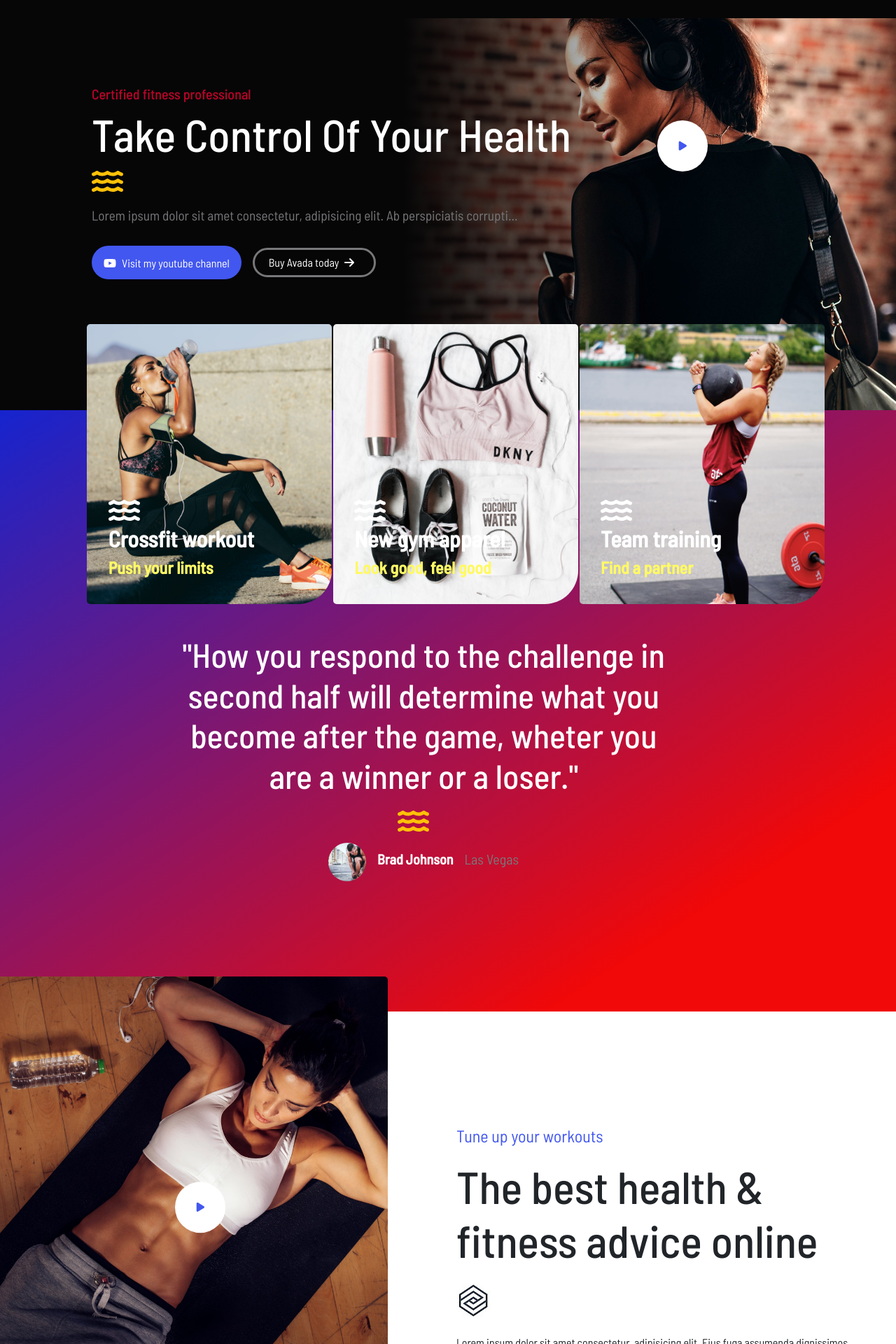
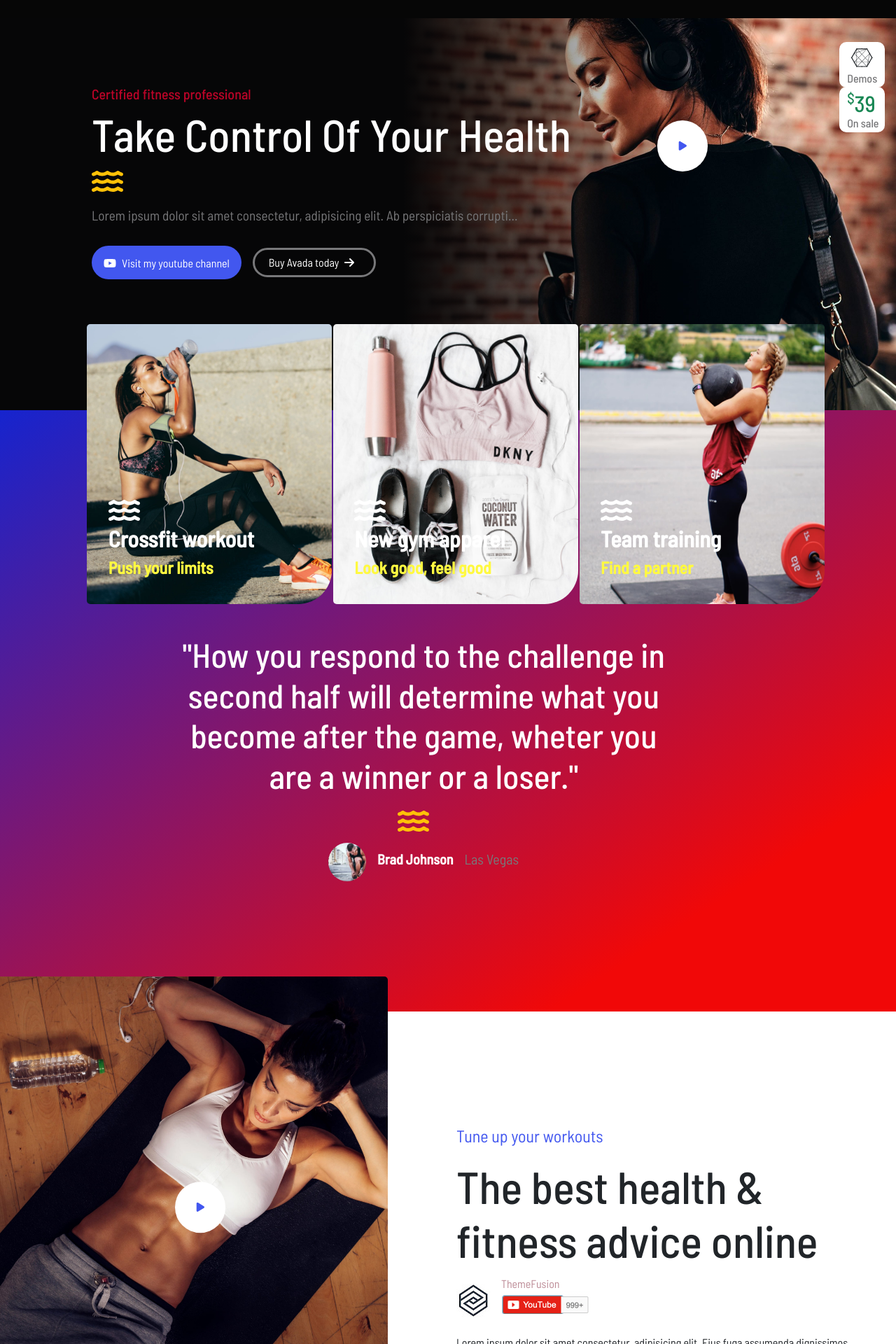
Before and after one commit to lucaperini/fitness-html-vuejs, a Vue app: page / in a window 1280 px wide. Shown: the part 100-2020 px from the top of the page at 70% size. Built offline with nearby package versions, Linux system fonts and the light colour scheme.

Commit message:
finalizzazione layout

```diff
--- a/src/App.vue
+++ b/src/App.vue
@@ -11,6 +11,7 @@
     <Sponsor />
     <Video />
     <Footer />
+    <Copyright />
   </div>
 </template>
 
@@ -27,6 +28,7 @@ import Cta from './components/Cta.vue'
 import Sponsor from './components/Sponsor.vue'
 import Video from './components/Video.vue'
 import Footer from './components/Footer.vue'
+import Copyright from './components/Copyright.vue'
 
 
 export default {
@@ -43,6 +45,7 @@ export default {
     Sponsor,
     Video,
     Footer,
+    Copyright,
 
   }
 }
--- a/src/components/Card.vue
+++ b/src/components/Card.vue
@@ -1,23 +1,42 @@
 <template>
     <div class="container">
-        <div class="cards-wrapper row row-cols-3 align-items-center">
+        <div class="cards-wrapper row row-cols-3 justify-content-center">
             <div class="card-item text-center text-white p-5">
-                <i class="fa-light fa-watch-fitness"></i>
-                <h4>Team training</h4>
-                <h5>Find a partner</h5>
-                <p>Lorem ipsum dolor, sit amet consectetur adipisicing elit. Eligendi, quasi qui ipsam earum laudantium nulla ducimus alias suscipit porro, reiciendis iusto, in tempore sit soluta excepturi velit deleniti iure ratione?</p>
+                <div class="card-content">
+                    <i class="card-icon fas fa-mobile"></i>
+                    <h4>Team training</h4>
+                    <h5>Find a partner</h5>
+                    <p>Lorem ipsum dolor, sit amet consectetur adipisicing elit. Eligendi, quasi qui ipsam earum laudantium nulla ducimus</p>
+                </div>
                 <div>
-                    <p class="videos d-inline-block">Find a partner</p>
-                    <i class="all-arrow fas fa-angle-right"></i>
+                    <p class="videos d-inline-block text-white">Find a partner</p>
+                    <i class="card-arrow fas fa-angle-right"></i>
                 </div>
             </div>
-            <div class="card-item">
-                ciccio
+            <div class="card-item text-center text-white p-5">
+                <div class="card-content">
+                    <i class="card-icon fas fa-dumbbell"></i>
+                    <h4>Crossfit workout</h4>
+                    <h5>Push your limits</h5>
+                    <p>Lorem ipsum dolor, sit amet consectetur adipisicing elit. Eligendi, quasi qui ipsam earum laudantium nulla ducimus</p>
+                </div>
+                <div>
+                    <p class="videos d-inline-block text-white">Learn about crossfit</p>
+                    <i class="card-arrow fas fa-angle-right"></i>
+                </div>
             </div>
-            <div class="card-item">
-                ciccio
+            <div class="card-item text-center text-white p-5">
+                <div class="card-content">
+                    <i class="card-icon fas fa-weight-scale"></i>
+                    <h4>Weight Loss Plan</h4>
+                    <h5>Shed those pounds</h5>
+                    <p>Lorem ipsum dolor, sit amet consectetur adipisicing elit. Eligendi, quasi qui ipsam earum laudantium nulla</p>
+                </div>
+                <div>
+                    <p class="videos d-inline-block text-white">Schedule a workout</p>
+                    <i class="card-arrow fas fa-angle-right"></i>
+                </div>
             </div>
-
         </div>
     </div>
 </template>
@@ -30,18 +49,34 @@ export default {
 </script>
 
 <style lang="scss" scoped>
+
+h5 {
+    color: #fff941;
+    margin-bottom: 2.5rem;
+}
 .container {
     background-color:#060606;
-
     width:100%;
 }
+
 .card-item {
-    width: 400px;
-    height: 560px;
+    width: 350px;
+    height: 500px;
     border: 3px solid #4154ff;
     border-radius: 10px;
     margin-right: 2.5rem;
+}
 
+.card-item p{
+    color: #78787a;
+    margin-bottom: 2rem;
+    font-weight:600;
+    align-items:center;
+}
+
+.card-icon {
+    font-size: 4rem;
+    margin-bottom: 2rem;
 }
 
 .cards-wrapper {
@@ -49,4 +84,15 @@ export default {
     padding-bottom: 100px;
 }
 
+.card-arrow {
+    margin-left: .3rem;
+    font-size: .8rem;
+    font-weight: 600;
+}
+
+.card-content {
+    margin-top:5%;
+}
+
+
 </style>
--- /dev/null
+++ b/src/components/Copyright.vue
@@ -0,0 +1,52 @@
+<template>
+    <div class="bg container-fluid relative">
+        <div class="to-top">
+            <i class="play-btn fas fa-angle-up text-white"></i>
+        </div>
+        <div class="row">
+            <div class="col text-center">
+                <p class="copy-text m-4">&copy;Copyright 2012 - 2022 | Avada theme by <a href="">ThemeFusion</a> | All right Reserved | Powered by <a href="">Wordpress</a></p>
+            </div>
+        </div>
+
+    </div>
+</template>
+
+<script>
+export default {
+    name: 'CopyrightIndex'
+
+}
+</script>
+
+<style lang="scss" scoped>
+
+.bg {
+    background-color: #060606;
+    height:80px;
+    border-top: 1px solid #78787a;
+}
+
+.copy-text {
+    color: #78787a;
+}
+
+.copy-text a {
+    color: white;
+}
+
+.to-top {
+    background-color: rgb(47, 47, 47);
+    width: 50px;
+    height: 40px;
+    font-size: 1rem;
+    padding:.5rem;
+    text-align:center;
+    border-top-left-radius: 5px;
+    border-top-right-radius: 5px;
+    position:absolute;
+    bottom:0;
+    right: 10%;
+}
+
+</style>
--- a/src/components/Footer.vue
+++ b/src/components/Footer.vue
@@ -30,9 +30,6 @@
                     <p class="text-white">Email: info@your-company.com</p>
                 </div>
             </div>
-        </div>
-        <div class="footer-copyright">
-
         </div>
     </div>
 </template>
@@ -67,9 +64,9 @@ ul li a{
 }
 
 .container-fluid {
-    height: 400px;
     background-color: #060606;
     margin-top: 5rem;
+    padding-bottom: 5rem;
 }
 
 
@@ -115,12 +112,4 @@ ul li a{
     color:white;
     margin-right:.3rem;
 }
-
-.footer-copyright {
-    height: 10px;
-    text-align:center;
-    border-top: 1px solid #78787a;
-    margin-top:3rem;
-
-}
 </style>
--- a/src/components/Jumbo.vue
+++ b/src/components/Jumbo.vue
@@ -2,6 +2,14 @@
     <div class="bg container-fluid">
         <div>
             <i class="play-btn fas fa-play"></i>
+        </div>
+        <div class="box-demos">
+            <i class="box-icon fab fa-connectdevelop"></i>
+            <h5>Demos</h5>
+        </div>
+        <div class="box-discount">
+            <h5 class="fs-2 pt-1 mb-0 text-success"><sup><small>$</small></sup>39</h5>
+            <h5>On sale</h5>
         </div>
         <div class="row p-5">
             <div class="content col mt-5">
@@ -54,6 +62,12 @@ export default {
 
 <style lang="scss" scoped >
 
+.box-demos h5, .box-discount h5{
+    margin-left: .7rem;
+    font-size: 1rem;
+    color: #78787a;
+}
+
 .container {
     width:84%;
 }
@@ -89,7 +103,7 @@ export default {
 }
 
 .service-subtitle {
-    color: rgb(255, 249, 102);
+    color: #fff941;
     font-weight:600;
 }
 
@@ -158,4 +172,31 @@ export default {
 .icon-avada {
     margin-left:.5rem;
 }
+
+.box-demos {
+    width: 65px;
+    height: 65px;
+    background-color: white;
+    border-radius:10px;
+    position: absolute;
+    top:20%;
+    right:1rem;
+}
+
+.box-discount {
+    width: 65px;
+    height: 65px;
+    background-color: white;
+    border-radius:10px;
+    position: absolute;
+    top:28%;
+    right:1rem;
+}
+
+.box-icon {
+    font-size:1.8rem;
+    margin-top: .5rem;
+    margin-left: 1rem;
+    margin-bottom: .2rem;
+}
 </style>
--- a/src/components/Playlist.vue
+++ b/src/components/Playlist.vue
@@ -10,7 +10,16 @@
             <div class="right-content col-6">
                 <p class="tune-up">Tune up your workouts</p>
                 <h2 class="mb-4">The best health & fitness advice online</h2>
-                <img class="d-block mb-4" src="../assets/images/unnamed.jpg" alt="">
+                <div class="d-flex">
+                    <div>
+                    <img class="d-block mb-4" src="../assets/images/unnamed.jpg" alt="">
+                </div>
+                <div class="youtube-channel">
+                    <p class="ytb-user">ThemeFusion</p>
+                    <img class="ytb-counter" src="../assets/images/youtube-counter.png" alt="">
+                </div>
+                </div>
+
                 <p>Lorem ipsum dolor sit amet consectetur, adipisicing elit. Eius fuga assumenda dignissimos, illo, ipsum dolor sit amet consectetur, adipisicing elit </p>
                 <button class="yt-channel-button btn rounded-pill schedule text-white btn-youtube px-3"><i class="fab fa-youtube icon-ytb"></i>Visit my YouTube channel</button>
             </div>
@@ -152,4 +161,19 @@ h2{
 .latest {
     width:96%;
 }
+.ytb-counter {
+    width:50%;
+    padding-top:0;
+}
+
+.ytb-user {
+    color: #bc8b96;
+    margin-bottom:10px;
+
+
+}
+.youtube-channel {
+    margin-left: 1rem;
+    line-height:0;
+}
 </style>
```
Also changed, not shown: src/assets/images/youtube-counter.png (added).
